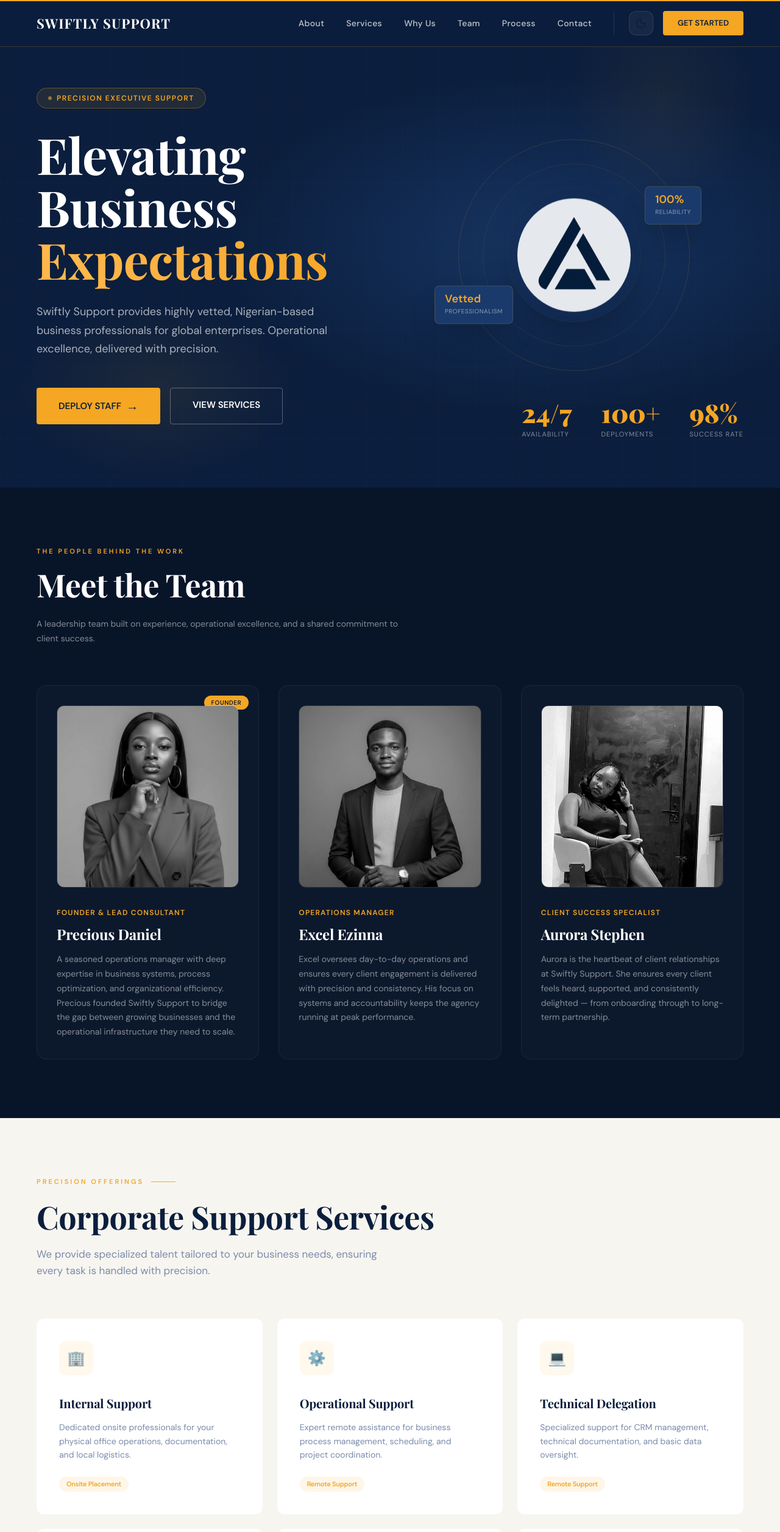
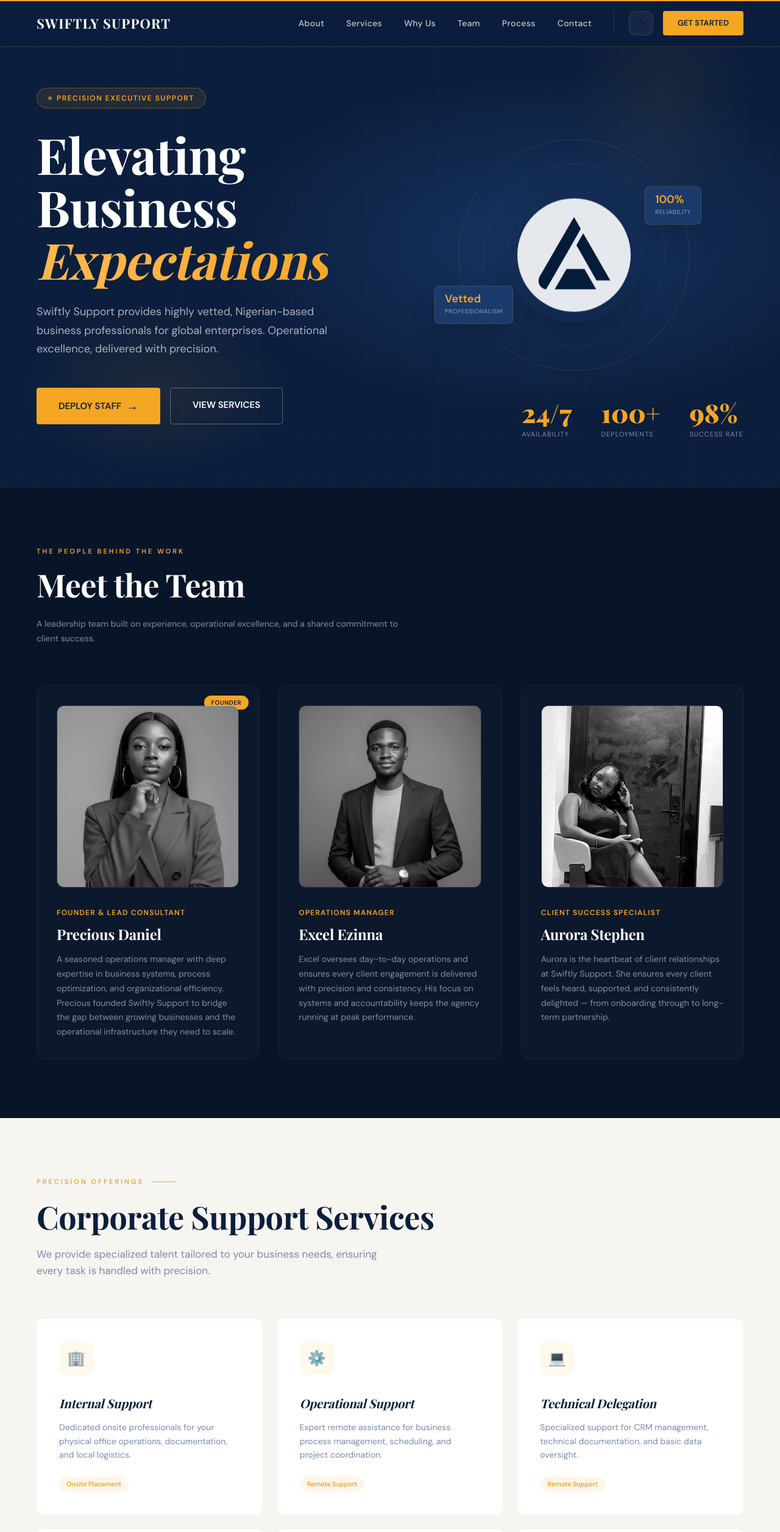
Before and after one commit to royal334/swiftly-support, a React (Vite) app: page / in a window 1280 px wide. Shown: the top 2513 px of the page at 61% size. Built offline with nearby package versions, Linux system fonts and the light colour scheme; a web font is replaced by a local one.

Commit message:
feat: implement Navbar, Services, WhyChooseUs, and Hero components

```diff
--- a/src/components/Hero.tsx
+++ b/src/components/Hero.tsx
@@ -1,8 +1,4 @@
 import { motion } from "framer-motion";
-import { CheckCircle2 } from "lucide-react";
-import { Button } from "./Button";
-import { Section } from "./Section";
-import { Card } from "./Card";
 
 export const Hero = () => {
   return (
@@ -32,7 +28,7 @@ export const Hero = () => {
 
           <h1 className="font-display text-[48px] md:text-[82px] font-black leading-[1.05] text-white mb-7 tracking-tight">
             Elevating Business <br />
-            <em className="italic not-italic bg-gradient-to-r from-amber via-amber-light to-amber bg-[length:200%_auto] bg-clip-text text-transparent animate-shimmer">
+            <em className="italic not-odd:bg-gradient-to-r from-amber via-amber-light to-amber bg-[length:200%_auto] bg-clip-text text-transparent animate-shimmer">
               Expectations
             </em>
           </h1>
--- a/src/components/Navbar.tsx
+++ b/src/components/Navbar.tsx
@@ -2,7 +2,6 @@ import * as React from "react";
 import { motion, useScroll, useSpring } from "framer-motion";
 import { Menu, X } from "lucide-react";
 import { cn } from "../lib/utils";
-import { Button } from "./Button";
 import { ThemeToggle } from "./ThemeToggle";
 
 export const Navbar = () => {
@@ -35,7 +34,7 @@ export const Navbar = () => {
   return (
     <nav
       className={cn(
-        "fixed top-0 left-0 right-0 z-[100] transition-all duration-300 px-6 py-4 md:px-[60px] md:py-[18px]",
+        "fixed top-0 left-0 right-0 z-100 transition-all duration-300 px-6 py-4 md:px-[60px] md:py-[18px]",
         "bg-midnight/95 backdrop-blur-xl border-b border-amber/20",
         scrolled ? "shadow-lg shadow-black/20" : "",
       )}
@@ -113,7 +112,7 @@ export const Navbar = () => {
 
       {/* Scroll Progress Bar */}
       <motion.div
-        className="fixed top-0 left-0 right-0 h-[2px] bg-amber origin-left z-[110]"
+        className="fixed top-0 left-0 right-0 h-[2px] bg-amber origin-left z-110"
         style={{ scaleX }}
       />
     </nav>
--- a/src/components/Services.tsx
+++ b/src/components/Services.tsx
@@ -1,14 +1,4 @@
-import { Section } from "./Section";
-import { Card, CardHeader, CardContent } from "./Card";
 import { motion } from "framer-motion";
-import {
-  UserRound,
-  Briefcase,
-  Headphones,
-  Calendar,
-  ClipboardCheck,
-  Clock,
-} from "lucide-react";
 
 export const Services = () => {
   const services = [
@@ -84,7 +74,7 @@ export const Services = () => {
                 {service.icon}
               </div>
 
-              <h3 className="font-display text-xl font-bold text-midnight mb-3.5 italic not-italic transition-colors">
+              <h3 className="font-display text-xl font-bold text-midnight mb-3.5 italic transition-colors">
                 {service.title}
               </h3>
 
--- a/src/components/WhyChooseUs.tsx
+++ b/src/components/WhyChooseUs.tsx
@@ -73,9 +73,9 @@ export const WhyChooseUs = () => {
             initial={{ opacity: 0, scale: 0.95 }}
             whileInView={{ opacity: 1, scale: 1 }}
             viewport={{ once: true }}
-            className="bg-white/[0.04] border border-amber/15 p-10 rounded-2xl"
+            className="bg-white/4 border border-amber/15 p-10 rounded-2xl"
           >
-            <h3 className="font-display text-[22px] text-amber mb-4 font-bold italic not-italic">
+            <h3 className="font-display text-[22px] text-amber mb-4 font-bold italic">
               Hybrid Delivery Model
             </h3>
             <p className="text-white/60 text-sm leading-[1.7] mb-5">
@@ -98,7 +98,7 @@ export const WhyChooseUs = () => {
             whileInView={{ opacity: 1, y: 0 }}
             viewport={{ once: true }}
             transition={{ delay: 0.2 }}
-            className="bg-white/[0.04] border border-amber/15 p-10 rounded-2xl"
+            className="bg-white/4 border border-amber/15 p-10 rounded-2xl"
           >
             <h3 className="font-display text-[22px] text-amber mb-4 font-bold">
               Vetted & Trained Professionals
@@ -115,7 +115,7 @@ export const WhyChooseUs = () => {
             whileInView={{ opacity: 1, y: 0 }}
             viewport={{ once: true }}
             transition={{ delay: 0.3 }}
-            className="bg-white/[0.04] border border-amber/15 p-10 rounded-2xl"
+            className="bg-white/4 border border-amber/15 p-10 rounded-2xl"
           >
             <h3 className="font-display text-[22px] text-amber mb-4 font-bold">
               Data Protection First
```
